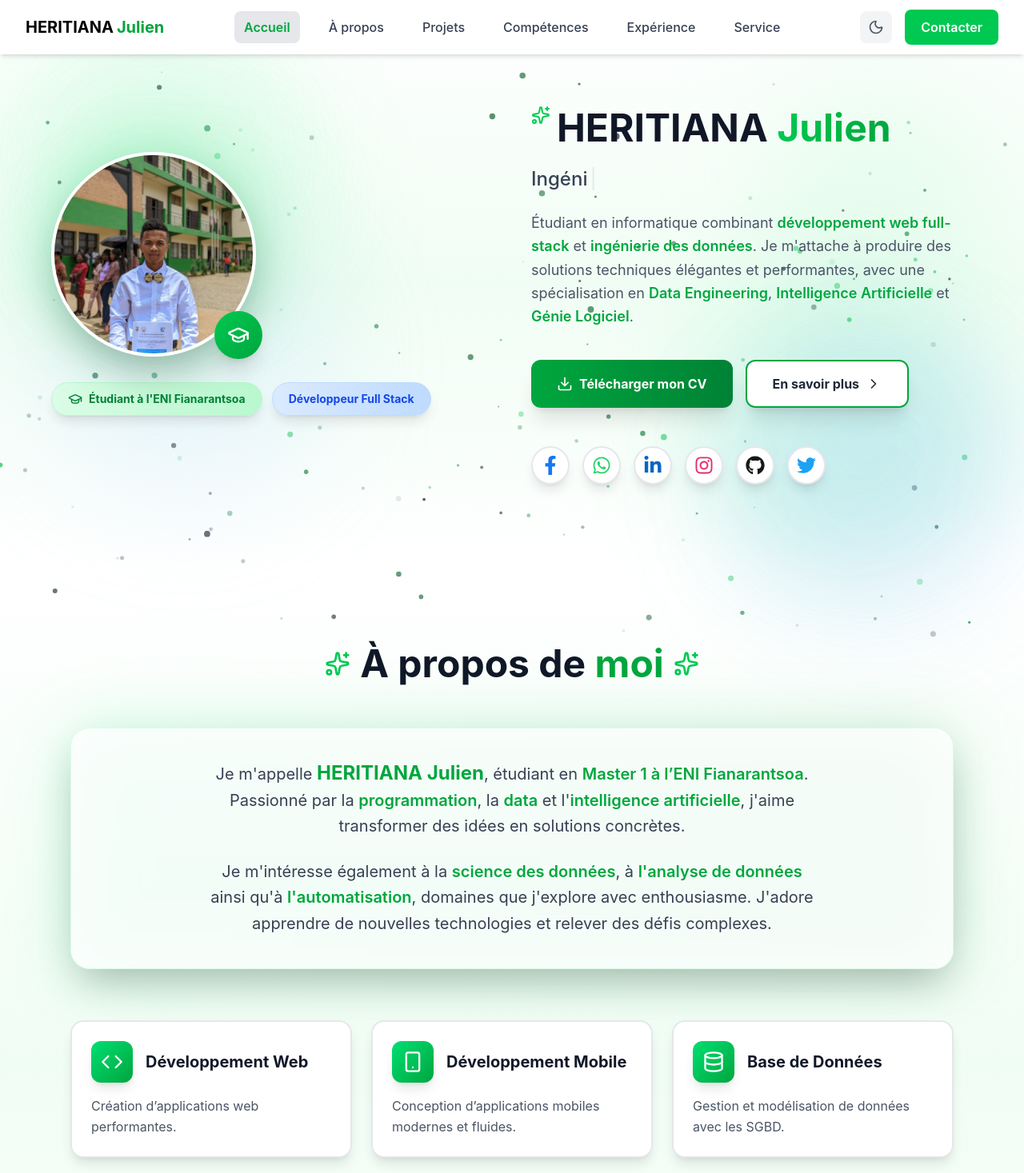
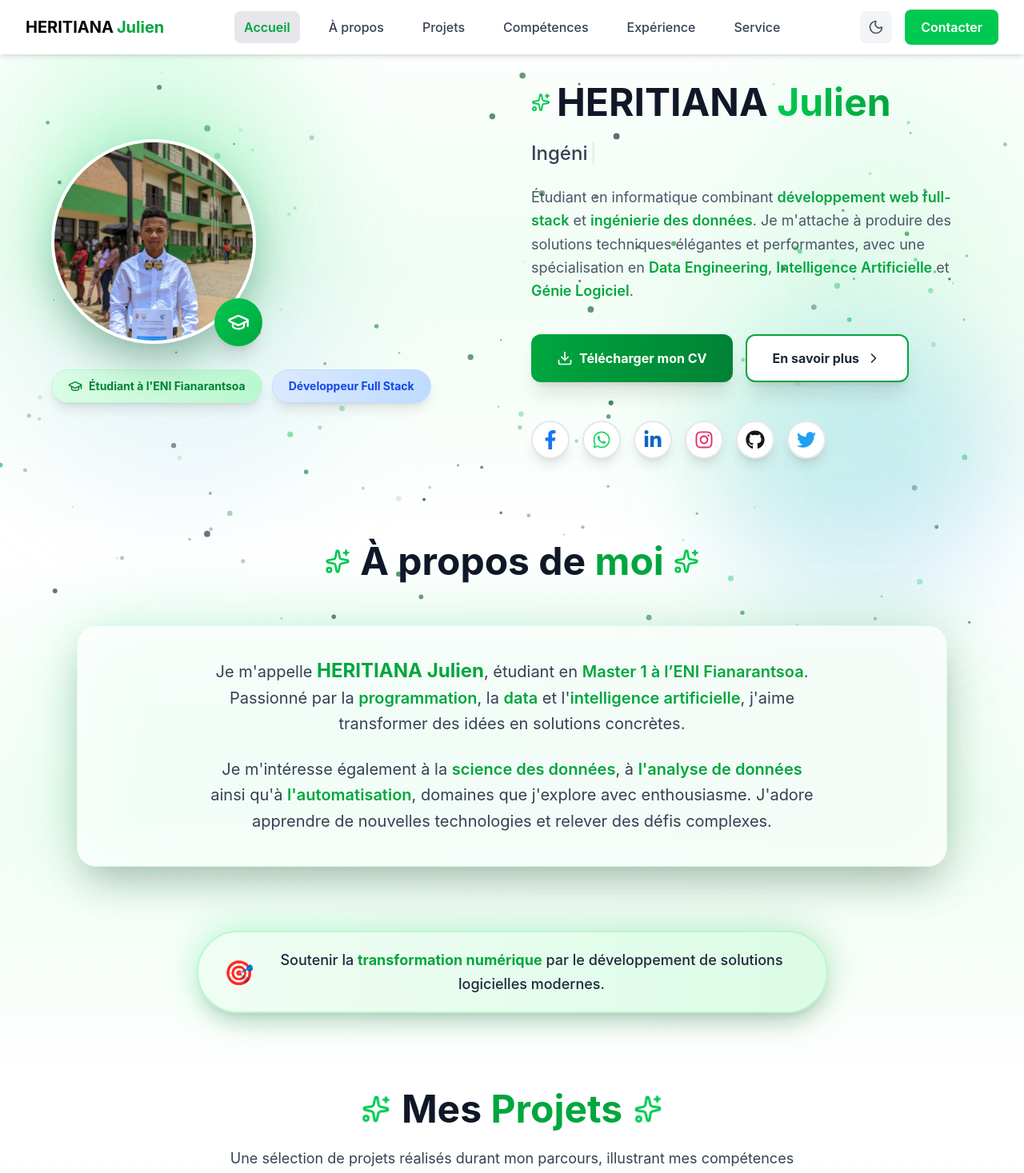
Before and after one commit to momode12/portfolio, a React (Vite) app: page / in a window 1280 px wide. Before the commit this address led to /accueil. Shown: the top 1467 px of the page at 80% size. Built offline with nearby package versions, Linux system fonts and the light colour scheme.

Commit message:
navbar modifier5

```diff
--- a/src/components/About.tsx
+++ b/src/components/About.tsx
@@ -9,7 +9,7 @@ import {
 } from "lucide-react";
 import type { LucideIcon } from "lucide-react";
 import profilePic from "../assets/project/soutenance.jpg";
-import cvFile from "../assets/CV/CV_Julien.pdf";  // Import du CV ici
+import cvFile from "../assets/CV/CV_Julien.pdf";
 import { expertises, socialLinks, aboutTexts } from "../data/aboutData";
 
 interface AboutProps {
@@ -39,25 +39,25 @@ const About: React.FC<AboutProps> = () => {
   return (
     <section
       id="accueil"
-      className="py-20 sm:py-24 px-4 bg-gradient-to-b from-white via-green-50 to-white
+      className="py-12 sm:py-16 md:py-20 lg:py-24 px-4 sm:px-6 lg:px-8 bg-gradient-to-b from-white via-green-50 to-white
                  dark:from-gray-950 dark:via-gray-900 dark:to-gray-950
-                 transition-colors duration-500 "
+                 transition-colors duration-500 overflow-hidden"
     >
-      {/* Éléments décoratifs animés */}
-      <div className="absolute top-20 left-10 w-96 h-96 bg-green-300/20 dark:bg-green-500/10 rounded-full blur-3xl animate-pulse" />
+      {/* Éléments décoratifs animés - adaptés mobile */}
+      <div className="absolute top-10 sm:top-20 left-2 sm:left-10 w-48 h-48 sm:w-72 md:w-96 sm:h-72 md:h-96 bg-green-300/20 dark:bg-green-500/10 rounded-full blur-3xl animate-pulse" />
       <div
-        className="absolute bottom-20 right-10 w-80 h-80 bg-blue-300/20 dark:bg-blue-500/10 rounded-full blur-3xl animate-pulse"
+        className="absolute bottom-10 sm:bottom-20 right-2 sm:right-10 w-40 h-40 sm:w-64 md:w-80 sm:h-64 md:h-80 bg-blue-300/20 dark:bg-blue-500/10 rounded-full blur-3xl animate-pulse"
         style={{ animationDelay: "1s" }}
       />
 
-      <div className="flex items-center justify-center py-2 px-4 relative z-10">
-        <div className="max-w-6xl w-full grid md:grid-cols-2 gap-12 items-center">
+      <div className="flex items-center justify-center py-2 px-2 sm:px-4 relative z-10">
+        <div className="max-w-6xl w-full grid grid-cols-1 md:grid-cols-2 gap-8 sm:gap-10 md:gap-12 items-center">
           {/* Section Image */}
           <motion.div
             initial={{ opacity: 0, x: -50 }}
             animate={{ opacity: 1, x: 0 }}
             transition={{ duration: 0.8 }}
-            className="flex flex-col items-center md:items-start"
+            className="flex flex-col items-center md:items-start order-1 md:order-1"
           >
             <div className="relative group">
               <div className="absolute inset-0 rounded-full bg-gradient-to-br from-green-400 to-green-600 blur-2xl opacity-30 group-hover:opacity-50 transition-opacity duration-500" />
@@ -67,32 +67,32 @@ const About: React.FC<AboutProps> = () => {
                 <img
                   src={profilePic}
                   alt={aboutTexts.imageAlt}
-                  className="w-64 h-64 rounded-full object-cover shadow-2xl border-4 border-white dark:border-gray-700 transition-all duration-500 group-hover:scale-105 group-hover:border-green-400 dark:group-hover:border-green-500 relative z-10"
+                  className="w-48 h-48 sm:w-56 sm:h-56 md:w-64 md:h-64 rounded-full object-cover shadow-2xl border-4 border-white dark:border-gray-700 transition-all duration-500 group-hover:scale-105 group-hover:border-green-400 dark:group-hover:border-green-500 relative z-10"
                 />
 
                 {/* Badge animé */}
                 <motion.div
                   animate={{ y: [0, -5, 0] }}
                   transition={{ duration: 2, repeat: Infinity }}
-                  className="absolute -bottom-2 -right-2 bg-gradient-to-br from-green-500 to-green-600 text-white p-4 rounded-full shadow-xl z-20"
+                  className="absolute -bottom-1 -right-1 sm:-bottom-2 sm:-right-2 bg-gradient-to-br from-green-500 to-green-600 text-white p-3 sm:p-4 rounded-full shadow-xl z-20"
                 >
-                  <GraduationCap size={28} />
+                  <GraduationCap className="w-5 h-5 sm:w-6 sm:h-6 md:w-7 md:h-7" />
                 </motion.div>
               </div>
             </div>
 
             {/* Badges */}
-            <div className="mt-8 flex flex-wrap gap-3 justify-center md:justify-start">
+            <div className="mt-6 sm:mt-8 flex flex-wrap gap-2 sm:gap-3 justify-center md:justify-start">
               <motion.span
                 whileHover={{ scale: 1.05, y: -2 }}
-                className="px-5 py-2.5 bg-gradient-to-r from-green-100 to-green-200 dark:from-green-900 dark:to-green-800 text-green-700 dark:text-green-300 rounded-full text-sm font-bold flex items-center gap-2 shadow-lg border border-green-200 dark:border-green-700 cursor-default"
+                className="px-4 sm:px-5 py-2 sm:py-2.5 bg-gradient-to-r from-green-100 to-green-200 dark:from-green-900 dark:to-green-800 text-green-700 dark:text-green-300 rounded-full text-xs sm:text-sm font-bold flex items-center gap-1.5 sm:gap-2 shadow-lg border border-green-200 dark:border-green-700 cursor-default"
               >
-                <GraduationCap size={18} /> {aboutTexts.badges.student}
+                <GraduationCap className="w-4 h-4 sm:w-[18px] sm:h-[18px]" /> {aboutTexts.badges.student}
               </motion.span>
 
               <motion.span
                 whileHover={{ scale: 1.05, y: -2 }}
-                className="px-5 py-2.5 bg-gradient-to-r from-blue-100 to-blue-200 dark:from-blue-900 dark:to-blue-800 text-blue-700 dark:text-blue-300 rounded-full text-sm font-bold shadow-lg border border-blue-200 dark:border-blue-700 cursor-default"
+                className="px-4 sm:px-5 py-2 sm:py-2.5 bg-gradient-to-r from-blue-100 to-blue-200 dark:from-blue-900 dark:to-blue-800 text-blue-700 dark:text-blue-300 rounded-full text-xs sm:text-sm font-bold shadow-lg border border-blue-200 dark:border-blue-700 cursor-default"
               >
                 {aboutTexts.badges.developer}
               </motion.span>
@@ -104,18 +104,18 @@ const About: React.FC<AboutProps> = () => {
             initial={{ opacity: 0, x: 50 }}
             animate={{ opacity: 1, x: 0 }}
             transition={{ duration: 0.8, delay: 0.2 }}
-            className="space-y-6"
+            className="space-y-4 sm:space-y-5 md:space-y-6 order-2 md:order-2 text-center md:text-left"
           >
             {/* Nom avec effet */}
-            <div className="space-y-3">
+            <div className="space-y-2 sm:space-y-3">
               <motion.div
                 initial={{ opacity: 0, y: 20 }}
                 animate={{ opacity: 1, y: 0 }}
                 transition={{ duration: 0.6, delay: 0.3 }}
-                className="flex items-center gap-2"
+                className="flex items-center gap-2 justify-center md:justify-start flex-wrap"
               >
-                <Sparkles className="w-6 h-6 text-green-500 dark:text-green-400" />
-                <h1 className="text-4xl md:text-5xl mt-8 font-bold text-gray-900 dark:text-white">
+                <Sparkles className="w-5 h-5 sm:w-6 sm:h-6 text-green-500 dark:text-green-400" />
+                <h1 className="text-3xl sm:text-4xl md:text-5xl font-bold text-gray-900 dark:text-white">
                   {aboutTexts.name}{" "}
                   <span className="text-transparent bg-clip-text bg-gradient-to-r from-green-500 to-green-600 dark:from-green-400 dark:to-green-500">
                     {aboutTexts.surname}
@@ -125,7 +125,7 @@ const About: React.FC<AboutProps> = () => {
             </div>
 
             {/* Typewriter */}
-            <div className="text-xl md:text-2xl text-gray-700 dark:text-gray-300 font-medium h-8">
+            <div className="text-lg sm:text-xl md:text-2xl text-gray-700 dark:text-gray-300 font-medium h-7 sm:h-8 min-h-[28px] sm:min-h-[32px]">
               <Typewriter
                 words={expertises}
                 loop={true}
@@ -137,7 +137,7 @@ const About: React.FC<AboutProps> = () => {
               />
             </div>
 
-            <p className="text-gray-600 dark:text-gray-400 text-lg leading-relaxed">
+            <p className="text-sm sm:text-base md:text-lg text-gray-600 dark:text-gray-400 leading-relaxed max-w-2xl mx-auto md:mx-0">
               {aboutTexts.description.intro}{" "}
               <span className="text-green-600 dark:text-green-400 font-semibold">
                 {aboutTexts.description.fullStack}
@@ -162,33 +162,32 @@ const About: React.FC<AboutProps> = () => {
             </p>
 
             {/* Boutons */}
-            <div className="flex flex-wrap gap-4 pt-4">
+            <div className="flex flex-col sm:flex-row flex-wrap gap-3 sm:gap-4 pt-3 sm:pt-4 justify-center md:justify-start">
               <motion.a
                 href={cvFile}
                 download="CV_Julien.pdf"
                 whileHover={{ scale: 1.05, y: -2 }}
                 whileTap={{ scale: 0.95 }}
-                className="flex items-center gap-2 px-8 py-4 bg-gradient-to-r from-green-600 to-green-700 hover:from-green-700 hover:to-green-800 text-white font-bold rounded-xl shadow-xl hover:shadow-2xl transition-all duration-300"
+                className="flex items-center justify-center gap-2 px-6 sm:px-8 py-3 sm:py-4 bg-gradient-to-r from-green-600 to-green-700 hover:from-green-700 hover:to-green-800 text-white font-bold rounded-xl shadow-xl hover:shadow-2xl transition-all duration-300 text-sm sm:text-base"
               >
-                <Download size={20} /> {aboutTexts.buttons.downloadCV}
+                <Download className="w-4 h-4 sm:w-5 sm:h-5" /> {aboutTexts.buttons.downloadCV}
               </motion.a>
 
               <motion.button
                 onClick={() => scrollToSection("apropos")}
                 whileHover={{ scale: 1.05, y: -2 }}
                 whileTap={{ scale: 0.95 }}
-                className="flex items-center gap-2 px-8 py-4 bg-white dark:bg-gray-800 text-gray-800 dark:text-gray-200 font-bold rounded-xl shadow-xl hover:shadow-2xl transition-all duration-300 border-2 border-green-600 dark:border-green-500 hover:bg-green-50 dark:hover:bg-gray-700 cursor-pointer"
+                className="flex items-center justify-center gap-2 px-6 sm:px-8 py-3 sm:py-4 bg-white dark:bg-gray-800 text-gray-800 dark:text-gray-200 font-bold rounded-xl shadow-xl hover:shadow-2xl transition-all duration-300 border-2 border-green-600 dark:border-green-500 hover:bg-green-50 dark:hover:bg-gray-700 cursor-pointer text-sm sm:text-base"
               >
                 {aboutTexts.buttons.learnMore}{" "}
                 <ChevronRight
-                  size={20}
-                  className="group-hover:translate-x-1 transition-transform"
+                  className="w-4 h-4 sm:w-5 sm:h-5 group-hover:translate-x-1 transition-transform"
                 />
               </motion.button>
             </div>
 
             {/* Liens sociaux */}
-            <div className="flex gap-4 pt-6 flex-wrap">
+            <div className="flex gap-3 sm:gap-4 pt-4 sm:pt-6 flex-wrap justify-center md:justify-start">
               {(socialLinks as SocialLink[]).map((social, index) => {
                 const Icon = social.icon;
                 return (
@@ -199,10 +198,10 @@ const About: React.FC<AboutProps> = () => {
                     rel="noopener noreferrer"
                     whileHover={{ scale: 1.2, rotate: 5, y: -3 }}
                     whileTap={{ scale: 0.9 }}
-                    className="w-12 h-12 rounded-full flex items-center justify-center shadow-lg hover:shadow-xl transition-all duration-300 bg-white dark:bg-gray-800 border-2 border-gray-200 dark:border-gray-700"
+                    className="w-10 h-10 sm:w-12 sm:h-12 rounded-full flex items-center justify-center shadow-lg hover:shadow-xl transition-all duration-300 bg-white dark:bg-gray-800 border-2 border-gray-200 dark:border-gray-700"
                     style={{ color: social.color }}
                   >
-                    <Icon size={24} />
+                    <Icon className="w-5 h-5 sm:w-6 sm:h-6" />
                   </motion.a>
                 );
               })}
--- a/src/components/Apropos.tsx
+++ b/src/components/Apropos.tsx
@@ -1,5 +1,5 @@
 import { motion } from "framer-motion";
-import { aproposTexts, skills } from "../data/aproposData";
+import { aproposTexts } from "../data/aproposData";
 import { Sparkles } from "lucide-react";
 
 interface AproposProps {
@@ -11,28 +11,29 @@ const Apropos: React.FC<AproposProps> = () => {
   return (
     <section
       id="apropos"
-     className="py-20 sm:py-24 bg-gradient-to-b from-white via-green-50 to-white
-                 dark:from-gray-950 dark:via-gray-900 dark:to-gray-950 transition-colors duration-500 "   >
-      {/* Éléments décoratifs en arrière-plan */}
-      <div className="absolute top-20 left-10 w-72 h-72 bg-green-200/20 dark:bg-green-500/5 rounded-full blur-3xl" />
-      <div className="absolute bottom-20 right-10 w-96 h-96 bg-green-300/20 dark:bg-green-400/5 rounded-full blur-3xl" />
+      className="pt-0 pb-12 sm:pb-16 md:pb-20 lg:pb-24 bg-gradient-to-b from-white via-green-50 to-white
+                 dark:from-gray-950 dark:via-gray-900 dark:to-gray-950 transition-colors duration-500"
+    >
+      {/* Éléments décoratifs en arrière-plan - adaptés mobile */}
+      <div className="absolute top-0 left-2 sm:left-10 w-40 h-40 sm:w-72 sm:h-72 bg-green-200/20 dark:bg-green-500/5 rounded-full blur-3xl" />
+      <div className="absolute bottom-10 sm:bottom-20 right-2 sm:right-10 w-48 h-48 sm:w-96 sm:h-96 bg-green-300/20 dark:bg-green-400/5 rounded-full blur-3xl" />
 
-      <div className="max-w-6xl mx-auto px-6 relative z-10">
+      <div className="max-w-6xl mx-auto px-4 sm:px-6 lg:px-8 relative z-10">
         {/* Titre principal avec effet */}
         <motion.div
           initial={{ opacity: 0, y: -40 }}
           whileInView={{ opacity: 1, y: 0 }}
           transition={{ duration: 0.6 }}
-          className="text-center mb-12"
+          className="text-center mb-8 sm:mb-12"
         >
-          <div className="inline-flex items-center gap-3 mb-2">
+          <div className="inline-flex items-center gap-2 sm:gap-3 mb-2 flex-wrap justify-center">
             <motion.div
               animate={{ rotate: [0, 10, -10, 0] }}
               transition={{ duration: 2, repeat: Infinity, repeatDelay: 3 }}
             >
-              <Sparkles className="w-8 h-8 text-green-500 dark:text-green-400" />
+              <Sparkles className="w-6 h-6 sm:w-8 sm:h-8 text-green-500 dark:text-green-400" />
             </motion.div>
-            <h2 className="text-4xl md:text-5xl font-bold text-gray-900 dark:text-white mb 10">
+            <h2 className="text-3xl sm:text-4xl md:text-5xl font-bold text-gray-900 dark:text-white">
               À propos de{" "}
               <span className="text-green-600 dark:text-green-400 font-bold">
                 moi
@@ -42,7 +43,7 @@ const Apropos: React.FC<AproposProps> = () => {
               animate={{ rotate: [0, -10, 10, 0] }}
               transition={{ duration: 2, repeat: Infinity, repeatDelay: 3 }}
             >
-              <Sparkles className="w-8 h-8 text-green-500 dark:text-green-400" />
+              <Sparkles className="w-6 h-6 sm:w-8 sm:h-8 text-green-500 dark:text-green-400" />
             </motion.div>
           </div>
         </motion.div>
@@ -52,14 +53,14 @@ const Apropos: React.FC<AproposProps> = () => {
           initial={{ opacity: 0, scale: 0.95 }}
           whileInView={{ opacity: 1, scale: 1 }}
           transition={{ duration: 0.8 }}
-          className="relative mb-16"
+          className="relative mb-12 sm:mb-16"
         >
-          <div className="absolute inset-0 bg-gradient-to-r from-green-400/20 to-green-600/20 rounded-3xl blur-2xl" />
-          <div className="relative bg-white/80 dark:bg-gray-800/80 backdrop-blur-sm rounded-3xl p-8 md:p-10 shadow-2xl border border-green-100 dark:border-gray-700">
-            <div className="text-lg md:text-xl text-gray-700 dark:text-gray-300 max-w-3xl mx-auto leading-relaxed space-y-6">
+          <div className="absolute inset-0 bg-gradient-to-r from-green-400/20 to-green-600/20 rounded-2xl sm:rounded-3xl blur-2xl" />
+          <div className="relative bg-white/80 dark:bg-gray-800/80 backdrop-blur-sm rounded-2xl sm:rounded-3xl p-5 sm:p-8 md:p-10 shadow-2xl border border-green-100 dark:border-gray-700">
+            <div className="text-base sm:text-lg md:text-xl text-gray-700 dark:text-gray-300 max-w-3xl mx-auto leading-relaxed space-y-4 sm:space-y-6">
               <p className="text-center">
                 Je m'appelle{" "}
-                <span className="font-bold text-green-600 dark:text-green-400 text-2xl">
+                <span className="font-bold text-green-600 dark:text-green-400 text-xl sm:text-2xl">
                   {aproposTexts.name}
                 </span>
                 , étudiant en{" "}
@@ -101,70 +102,25 @@ const Apropos: React.FC<AproposProps> = () => {
           </div>
         </motion.div>
 
-        {/* Blocs de compétences avec design premium */}
-        <div className="grid sm:grid-cols-2 lg:grid-cols-3 gap-6">
-          {skills.map((skill, index) => (
-            <motion.div
-              key={index}
-              initial={{ opacity: 0, y: 30 }}
-              whileInView={{ opacity: 1, y: 0 }}
-              transition={{ duration: 0.5, delay: index * 0.1 }}
-              className="group relative"
-            >
-              {/* Effet glow au survol */}
-              <div className="absolute inset-0 bg-gradient-to-br from-green-400 to-green-600 rounded-2xl blur-xl opacity-0 group-hover:opacity-25 transition-opacity duration-500" />
-
-              <div className="relative h-full p-6 rounded-2xl bg-white dark:bg-gray-800/90 border-2 border-gray-200 dark:border-gray-700
-                            hover:border-green-400 dark:hover:border-green-500 transition-all duration-300 shadow-lg hover:shadow-2xl
-                            hover:-translate-y-1">
-
-                {/* Icône avec fond animé */}
-                <div className="flex items-center gap-4 mb-4">
-                  <motion.div
-                    whileHover={{ rotate: 360, scale: 1.1 }}
-                    transition={{ duration: 0.6 }}
-                    className="p-3 rounded-xl bg-gradient-to-br from-green-400 to-green-600 shadow-lg"
-                  >
-                    <skill.icon
-                      size={28}
-                      className="text-white"
-                    />
-                  </motion.div>
-                  <h3 className="text-xl font-bold text-gray-900 dark:text-gray-100 group-hover:text-green-600 dark:group-hover:text-green-400 transition-colors">
-                    {skill.title}
-                  </h3>
-                </div>
-
-                <p className="text-gray-600 dark:text-gray-300 leading-relaxed">
-                  {skill.desc}
-                </p>
-
-                {/* Barre décorative en bas */}
-                <div className="absolute bottom-0 left-0 right-0 h-1 bg-gradient-to-r from-transparent via-green-500 to-transparent opacity-0 group-hover:opacity-100 transition-opacity duration-300" />
-              </div>
-            </motion.div>
-          ))}
-        </div>
-
         {/* Phrase de conclusion avec style badge */}
         <motion.div
           initial={{ opacity: 0, y: 20 }}
           whileInView={{ opacity: 1, y: 0 }}
           transition={{ duration: 0.8, delay: 0.4 }}
-          className="text-center mt-20"
+          className="text-center mt-12 sm:mt-16 md:mt-20"
         >
-          <div className="inline-block relative">
+          <div className="inline-block relative px-2 sm:px-0">
             <div className="absolute inset-0 bg-gradient-to-r from-green-400 to-green-600 rounded-full blur-xl opacity-30" />
             <div className="relative bg-gradient-to-r from-green-50 to-green-100 dark:from-green-900/30 dark:to-green-800/30
-                          px-8 py-5 rounded-full border-2 border-green-200 dark:border-green-800 shadow-xl">
-              <div className="flex items-center gap-3">
-                <span className="text-3xl">🎯</span>
-                <p className="text-lg font-medium text-gray-800 dark:text-gray-200 max-w-2xl leading-relaxed">
-                  Mon ambition est de contribuer à la{" "}
+                          px-4 sm:px-6 md:px-8 py-4 sm:py-5 rounded-full border-2 border-green-200 dark:border-green-800 shadow-xl">
+              <div className="flex flex-col sm:flex-row items-center gap-2 sm:gap-3">
+                <span className="text-2xl sm:text-3xl">🎯</span>
+                <p className="text-sm sm:text-base md:text-lg font-medium text-gray-800 dark:text-gray-200 max-w-2xl leading-relaxed text-center">
+                  Soutenir la{" "}
                   <span className="font-bold text-green-600 dark:text-green-400">
                     transformation numérique
                   </span>{" "}
-                  à travers des solutions logicielles modernes et orientées données.
+                  par le développement de solutions logicielles modernes.
                 </p>
               </div>
             </div>
--- a/src/components/Competences.tsx
+++ b/src/components/Competences.tsx
@@ -18,7 +18,7 @@ const Competences: React.FC<CompetenceProps> = () => {
   return (
     <section
       id="competence"
-      className="py-20 sm:py-24 bg-gradient-to-b from-white via-green-50 to-white
+      className="pt-0 pb-20 sm:pt-0 sm:pb-24 bg-gradient-to-b from-white via-green-50 to-white
                  dark:from-gray-950 dark:via-gray-900 dark:to-gray-950 transition-colors duration-500 "
     >
       <div className="max-w-7xl mx-auto px-4">
--- a/src/components/Experience.tsx
+++ b/src/components/Experience.tsx
@@ -29,8 +29,8 @@ const Experience: React.FC<ExperienceProps> = () => {
   return (
     <section
       id="experience"
-      className="py-12 sm:py-16 md:py-20 lg:py-24 bg-gradient-to-b from-white via-green-50 to-white
-                 dark:from-gray-950 dark:via-gray-900 dark:to-gray-950 transition-colors duration-500 overflow-hidden"
+      className="pt-0 pb-20 sm:pt-0 sm:pb-24 bg-gradient-to-b from-white via-green-50 to-white
+                 dark:from-gray-950 dark:via-gray-900 dark:to-gray-950 transition-colors duration-500 "
     >
       {/* Éléments décoratifs */}
       <div className="absolute top-20 right-10 w-48 h-48 sm:w-64 sm:h-64 lg:w-72 lg:h-72 bg-green-200/20 dark:bg-green-500/5 rounded-full blur-3xl" />
--- a/src/components/Footer.tsx
+++ b/src/components/Footer.tsx
@@ -48,8 +48,8 @@ const Footer: React.FC<FooterProps> = () => {
   };
 
   return (
-    <div className="py-20 sm:py-24 bg-gradient-to-b from-white via-green-50 to-white
-                 dark:from-gray-950 dark:via-gray-900 dark:to-gray-950 transition-colors duration-500 ">
+    <div className="pt-0 pb-20 sm:pt-0 sm:pb-24 bg-gradient-to-b from-white via-green-50 to-white
+                 dark:from-gray-950 dark:via-gray-900 dark:to-gray-950 transition-colors duration-500  ">
       <div className="absolute top-0 left-0 w-96 h-96 bg-green-300/10 dark:bg-green-400/5 rounded-full blur-3xl" />
       <div className="absolute bottom-0 right-0 w-96 h-96 bg-blue-300/10 dark:bg-blue-400/5 rounded-full blur-3xl" />
 
--- a/src/components/Projets.tsx
+++ b/src/components/Projets.tsx
@@ -34,9 +34,8 @@ const Projets: React.FC<ProjectProps> = () => {
   return (
     <section
       id="projet"
-      className="py-20 sm:py-24 px-4 bg-gradient-to-b from-white via-green-50 to-white
-                 dark:from-gray-950 dark:via-gray-900 dark:to-gray-950
-                 transition-colors duration-500 "
+      className="pt-0 pb-20 sm:pt-0 sm:pb-24 bg-gradient-to-b from-white via-green-50 to-white
+                 dark:from-gray-950 dark:via-gray-900 dark:to-gray-950 transition-colors duration-500  "
     >
       <div className="max-w-7xl mx-auto">
         <motion.h2
--- a/src/components/Service.tsx
+++ b/src/components/Service.tsx
@@ -11,9 +11,8 @@ const Service: React.FC<ServiceProps> = () => {
   return (
     <section
       id="service"
-      className="py-20 sm:py-24 px-4 bg-gradient-to-b from-white via-green-50 to-white
-                 dark:from-gray-950 dark:via-gray-900 dark:to-gray-950
-                 transition-colors duration-500 "
+      className="pt-0 pb-20 sm:pt-0 sm:pb-24 bg-gradient-to-b from-white via-green-50 to-white
+                 dark:from-gray-950 dark:via-gray-900 dark:to-gray-950 transition-colors duration-500  "
     >
       <div>
         <div className="max-w-7xl mx-auto">
--- a/src/data/aproposData.ts
+++ b/src/data/aproposData.ts
@@ -9,7 +9,7 @@ export const aproposTexts = {
   intro2:
     "Je m'intéresse également à la science des données, à l’analyse de données ainsi qu’à l’automatisation, domaines que j’explore avec enthousiasme. J’adore apprendre de nouvelles technologies et relever des défis complexes.",
   conclusion:
-    "Mon ambition est de contribuer à la transformation numérique à travers des solutions logicielles modernes et orientées données.",
+    "Soutenir la transformation numérique par le développement de solutions logicielles modernes.",
 };
 
 export const skills = [
```
Also changed, not shown: src/App.tsx (+5 -35 lines), src/components/Navbar.tsx (+56 -17 lines).
